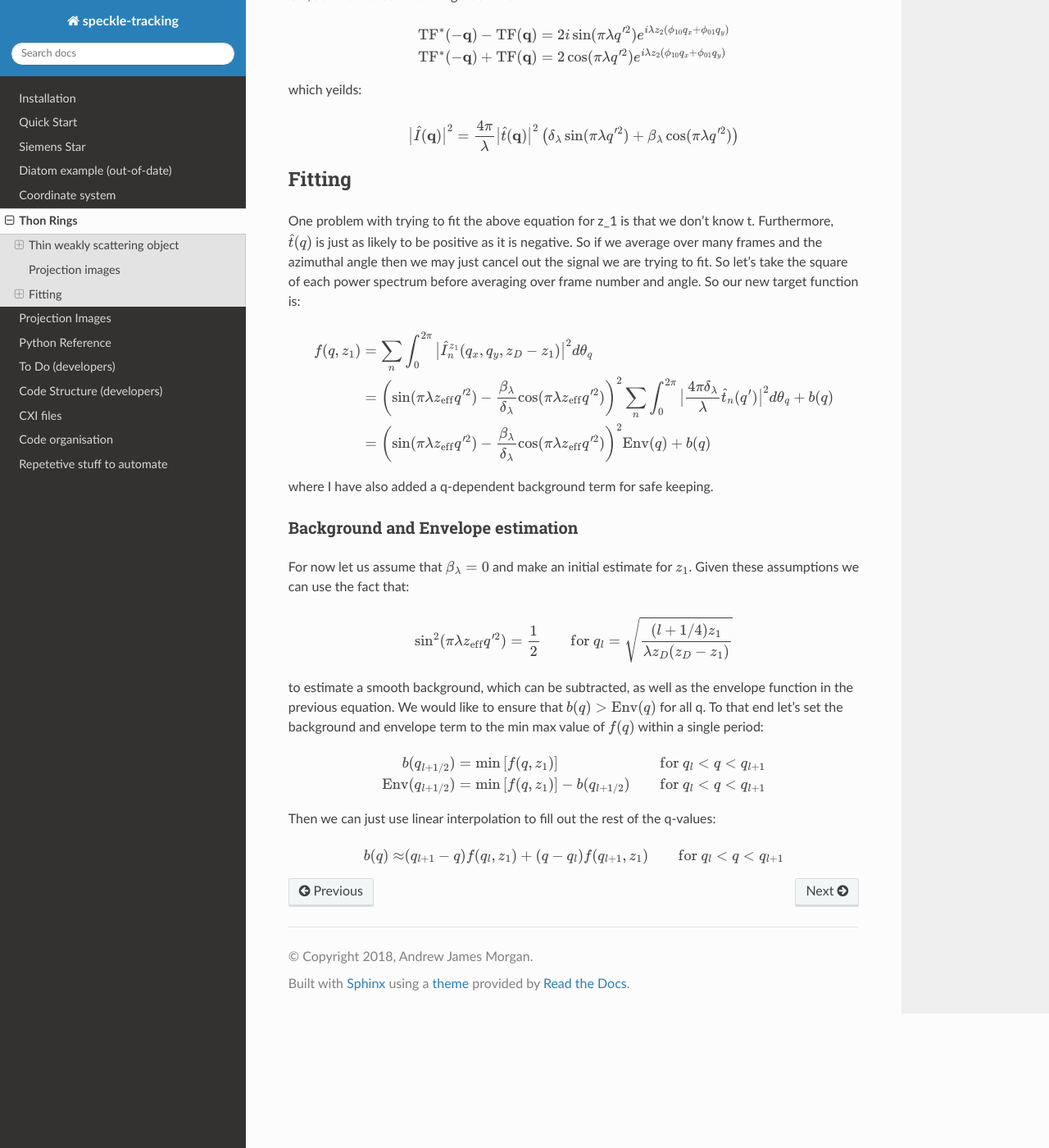
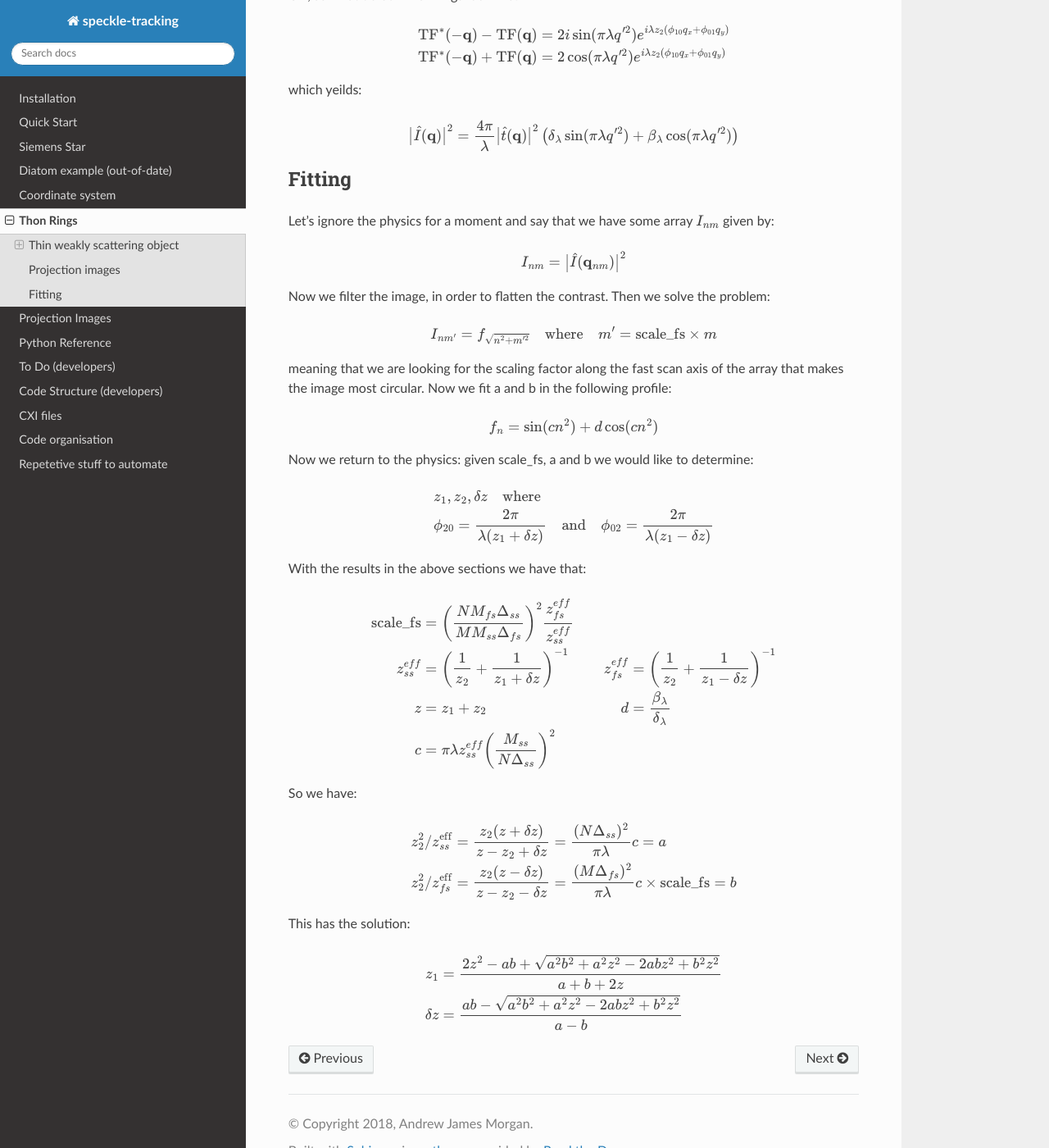
Before and after one commit to andyofmelbourne/speckle-tracking, a Sphinx documentation site: the page built from docs/thon_rings.rst, in a window 1280 px wide and 1400 px high, scrolled down 2668 px. Shown: the whole window at 82% size. Built offline with Sphinx 7.4.7 and the Read the Docs theme 2.0.0, drawn with Linux system fonts in a browser that asks for light colours; some of the changed text lies outside the part shown.

Commit message:
more work on thon rings

```diff
--- a/docs/thon_rings.rst
+++ b/docs/thon_rings.rst
@@ -116,7 +116,9 @@ Now we can take the Fourier transform and evaluate the effective transfer functi
     \begin{align}
     \text{TF}(\mathbf{q}) &= e^{-i\pi\lambda q'^2}
                           e^{ i \lambda z_2 (\phi_{10} q_x + \phi_{01} q_y)} \quad \text{where}\\
-    M_x &= \frac{z_2}{z_x^\text{eff}}, \quad M_y = \frac{z_2}{z_y^\text{eff}} \quad \text{and} \quad q'^2 = z^\text{eff}_x (q_x/M_x)^2 + z^\text{eff}_y (q_y/M_y)^2
+    M_x &= \frac{z_2}{z_x^\text{eff}},
+    \quad M_y = \frac{z_2}{z_y^\text{eff}} \quad \text{and} \quad
+    q'^2 = z^\text{eff}_x (M_x q_x)^2 + z^\text{eff}_y (M_y q_y)^2
     \end{align}
 
 OK, so what do our Thon rings look like?
@@ -141,42 +143,68 @@ which yeilds:
 
 Fitting
 -------
-One problem with trying to fit the above equation for z_1 is that we don't know t. Furthermore, :math:`\hat{t}(q)` is just as likely to be positive as it is negative. So if we average over many frames and the azimuthal angle then we may just cancel out the signal we are trying to fit. So let's take the square of each power spectrum before averaging over frame number and angle. So our new target function is:
+Let's ignore the physics for a moment and say that we have some array :math:`I_{nm}` given by:
 
 .. math::
 
     \begin{align}
-    f(q, z_1) &= \sum_n \int_0^{2\pi} \big| \hat{I}_n^{z_1}(q_x, q_y, z_D-z_1)\big|^2 d\theta_q \\
-    &=  \left( \sin(\pi\lambda z_\text{eff} q'^2) - \frac{\beta_\lambda}{\delta_\lambda} \cos(\pi\lambda z_\text{eff} q'^2)\right)^2 \sum_n \int_0^{2\pi} \big| \frac{4\pi\delta_\lambda}{\lambda} \hat{t}_n(q') \big|^2 d\theta_q + b(q) \\
-    &=  \left( \sin(\pi\lambda z_\text{eff} q'^2) - \frac{\beta_\lambda}{\delta_\lambda} \cos(\pi\lambda z_\text{eff} q'^2)\right)^2 \text{Env}(q) + b(q)
+       I_{nm} &= \big| \hat{I}(\mathbf{q}_{nm})\big|^2
     \end{align}
 
-where I have also added a q-dependent background term for safe keeping.
-
-Background and Envelope estimation
-^^^^^^^^^^^^^^^^^^^^^^^^^^^^^^^^^^
-For now let us assume that :math:`\beta_\lambda=0` and make an initial estimate for :math:`z_1`. Given these assumptions we can use the fact that:
+Now we filter the image, in order to flatten the contrast. Then we solve the problem:
 
 .. math::
 
     \begin{align}
-    \sin^2(\pi\lambda z_\text{eff} q'^2) &= \frac{1}{2}  & \text{for } q_l &= \sqrt{ \frac{(l+1/4) z_1}{\lambda z_D(z_D-z_1)} } \\
+       I_{nm'} &= f_\sqrt{n^2 + m'^2} \quad \text{where} \quad m'= \text{scale_fs} \times m
     \end{align}
 
-to estimate a smooth background, which can be subtracted, as well as the envelope function in the previous equation.
-We would like to ensure that :math:`b(q)>\text{Env}(q)` for all q. To that end let's set the background and envelope term to the min max value of :math:`f(q)` within a single period:
+meaning that we are looking for the scaling factor along the fast scan axis of the array that makes the image most circular.
+Now we fit a and b in the following profile:
 
 .. math::
 
     \begin{align}
-    b(q_{l+1/2})          &= \text{min}\left[ f(q, z_1) \right]                && \text{for } q_{l} < q < q_{l+1} \\
-    \text{Env}(q_{l+1/2}) &= \text{min}\left[ f(q, z_1)\right]  - b(q_{l+1/2}) && \text{for } q_{l} < q < q_{l+1} \\
+       f_n &= \sin(c n^2) + d\cos(c n^2)
     \end{align}
 
-Then we can just use linear interpolation to fill out the rest of the q-values:
+Now we return to the physics: given scale_fs, a and b we would like to determine:
 
 .. math::
 
     \begin{align}
-    b(q) \approx &(q_{l+1} - q) f(q_l, z_1) + (q - q_l) f(q_{l+1}, z_1)  &&\text{for } q_{l} < q < q_{l+1}\\
+       &z_1, z_2, \delta z \quad \text{where}\\
+       &\phi_{20} = \frac{2\pi}{\lambda (z_1 + \delta z)} \quad \text{and} \quad
+       \phi_{02} = \frac{2\pi}{\lambda (z_1 - \delta z)}
     \end{align}
+
+With the results in the above sections we have that:
+
+.. math::
+
+    \begin{align}
+       \text{scale_fs} &= \left(\frac{N M_{fs} \Delta_{ss}}{M M_{ss} \Delta_{fs}}\right)^2 \frac{z_{fs}^{eff}}{z_{ss}^{eff}} && \\
+         z_{ss}^{eff} &= \left( \frac{1}{z_2} + \frac{1}{z_1 + \delta z} \right)^{-1} &
+         z_{fs}^{eff} &= \left( \frac{1}{z_2} + \frac{1}{z_1 - \delta z} \right)^{-1} \\
+         z &= z_1 + z_2 &
+         d &= \frac{\beta_\lambda}{\delta_\lambda} \\
+         c &= \pi \lambda z_{ss}^{eff} \left(\frac{M_{ss}}{N\Delta_{ss}}\right)^2
+    \end{align}
+
+So we have:
+
+.. math::
+
+    \begin{align}
+        z_2^2 / z^\text{eff}_{ss} &= \frac{z_2(z+\delta z)}{z-z_2+\delta z} = \frac{(N \Delta_{ss})^2}{\pi \lambda} c = a\\
+        z_2^2 / z^\text{eff}_{fs} &= \frac{z_2(z-\delta z)}{z-z_2-\delta z} = \frac{(M \Delta_{fs})^2}{\pi \lambda} c \times \text{scale_fs} = b
+    \end{align}
+
+This has the solution:
+
+.. math::
+
+    \begin{align}
+        z_1      &= \frac{2z^2 - ab + \sqrt{a^2b^2 + a^2z^2 - 2abz^2 + b^2z^2}}{a + b + 2z} \\
+        \delta z &= \frac{ab - \sqrt{a^2b^2 + a^2z^2 - 2abz^2 + b^2z^2}}{a - b}
+    \end{align}
```
Also changed, not shown: 1 other file.
